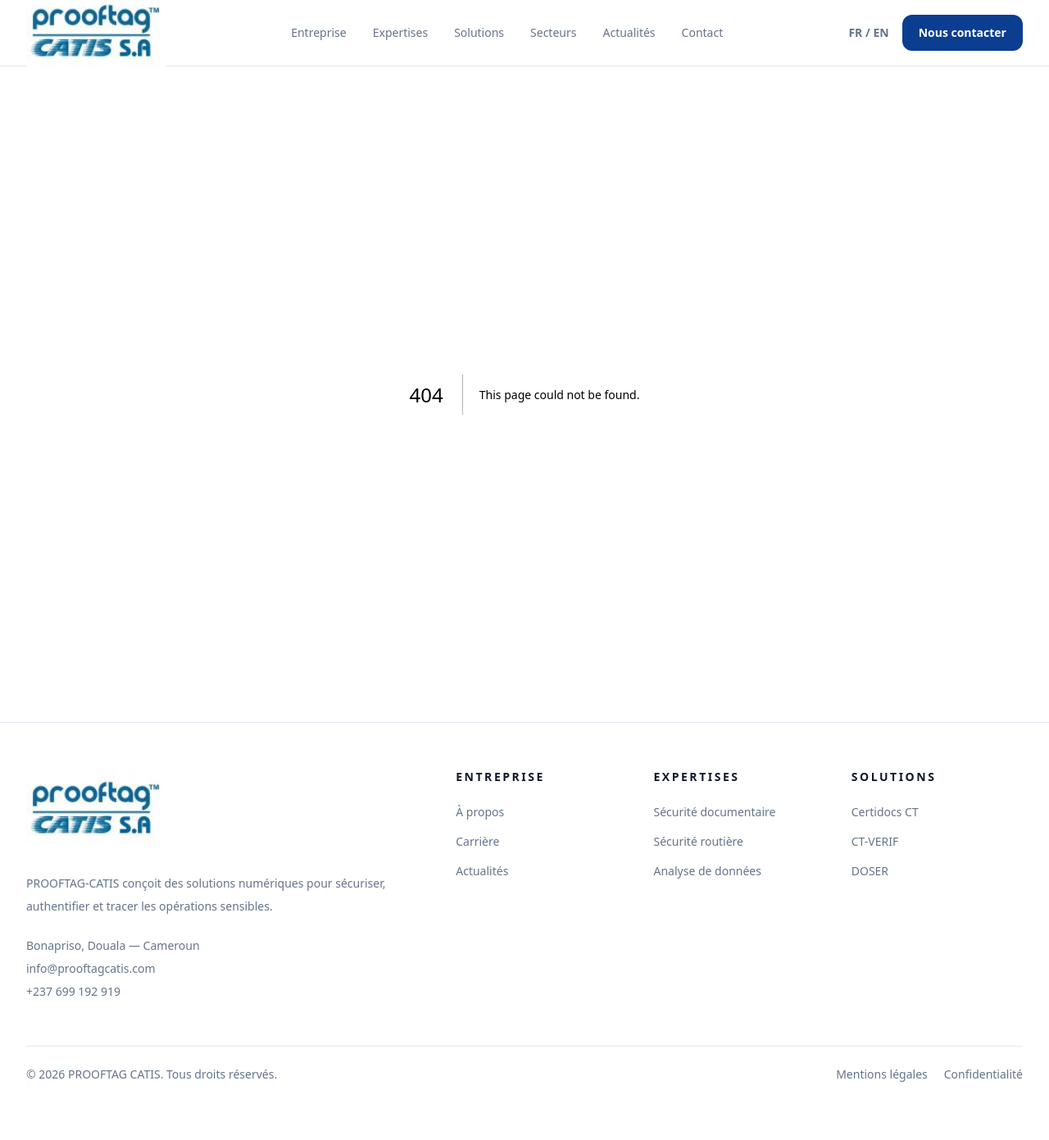
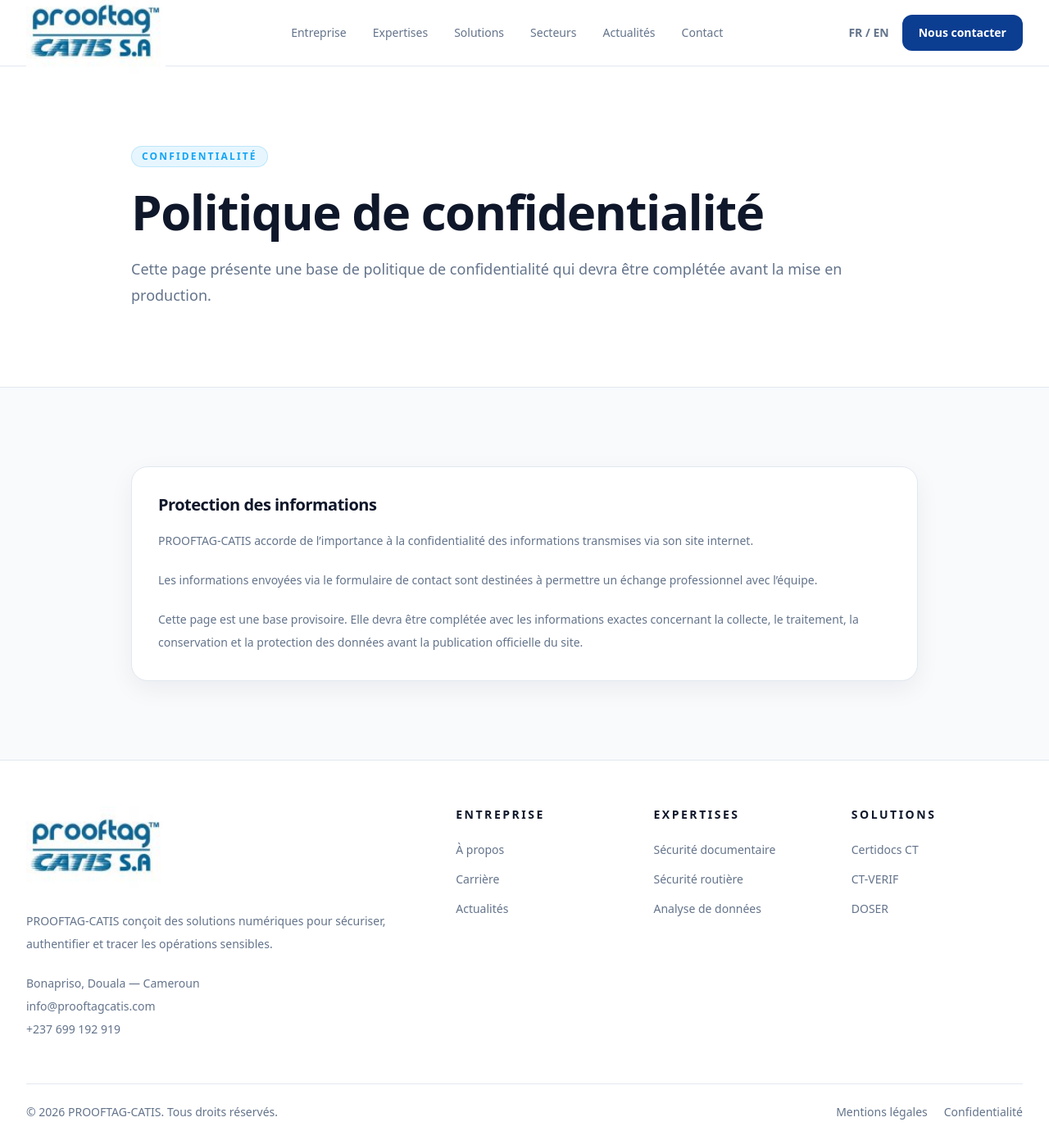
Before and after one commit to LysetteTchoko/prooftag-catis-web, a Next.js app: page /confidentialite in a window 1280 px wide. Before the commit this address had no page. Shown: the whole page at 82% size. Before the commit the page ends 1345 px from the top, so only its background shows below. Built offline with nearby package versions, Linux system fonts and the light colour scheme.

Commit message:
feat: add secondary footer pages

```diff
--- /dev/null
+++ b/src/app/carriere/page.tsx
@@ -0,0 +1,11 @@
+import { PagePlaceholder } from "@/components/shared/page-placeholder";
+
+export default function CarrierePage() {
+  return (
+    <PagePlaceholder
+      eyebrow="Carrière"
+      title="Rejoindre PROOFTAG-CATIS"
+      description="Découvrez prochainement les opportunités de collaboration et les profils recherchés pour accompagner le développement des solutions PROOFTAG-CATIS."
+    />
+  );
+}
--- /dev/null
+++ b/src/app/confidentialite/page.tsx
@@ -0,0 +1,53 @@
+import { Container } from "@/components/layout/container";
+import { Section } from "@/components/layout/section";
+import { PageHeader } from "@/components/shared/page-header";
+import {
+  Card,
+  CardContent,
+  CardHeader,
+  CardTitle,
+} from "@/components/ui/card";
+import { company } from "@/constants/company";
+
+export default function ConfidentialitePage() {
+  return (
+    <main className="min-h-screen bg-background">
+      <PageHeader
+        eyebrow="Confidentialité"
+        title="Politique de confidentialité"
+        description="Cette page présente une base de politique de confidentialité qui devra être complétée avant la mise en production."
+      />
+
+      <Section spacing="md">
+        <Container size="md">
+          <Card padding="lg">
+            <CardHeader>
+              <CardTitle>Protection des informations</CardTitle>
+            </CardHeader>
+
+            <CardContent>
+              <div className="space-y-5 text-sm leading-7 text-muted">
+                <p>
+                  {company.name} accorde de l’importance à la confidentialité
+                  des informations transmises via son site internet.
+                </p>
+
+                <p>
+                  Les informations envoyées via le formulaire de contact sont
+                  destinées à permettre un échange professionnel avec l’équipe.
+                </p>
+
+                <p>
+                  Cette page est une base provisoire. Elle devra être complétée
+                  avec les informations exactes concernant la collecte, le
+                  traitement, la conservation et la protection des données avant
+                  la publication officielle du site.
+                </p>
+              </div>
+            </CardContent>
+          </Card>
+        </Container>
+      </Section>
+    </main>
+  );
+}
--- /dev/null
+++ b/src/app/mentions-legales/page.tsx
@@ -0,0 +1,62 @@
+import { Container } from "@/components/layout/container";
+import { Section } from "@/components/layout/section";
+import { PageHeader } from "@/components/shared/page-header";
+import {
+  Card,
+  CardContent,
+  CardHeader,
+  CardTitle,
+} from "@/components/ui/card";
+import { company } from "@/constants/company";
+
+export default function MentionsLegalesPage() {
+  return (
+    <main className="min-h-screen bg-background">
+      <PageHeader
+        eyebrow="Informations légales"
+        title="Mentions légales"
+        description="Cette page regroupe les informations légales de base du site. Son contenu devra être vérifié avant la mise en production."
+      />
+
+      <Section spacing="md">
+        <Container size="md">
+          <Card padding="lg">
+            <CardHeader>
+              <CardTitle>Éditeur du site</CardTitle>
+            </CardHeader>
+
+            <CardContent>
+              <div className="space-y-4 text-sm leading-7 text-muted">
+                <p>
+                  <strong className="text-foreground">Nom :</strong>{" "}
+                  {company.name}
+                </p>
+
+                <p>
+                  <strong className="text-foreground">Adresse :</strong>{" "}
+                  {company.address}
+                </p>
+
+                <p>
+                  <strong className="text-foreground">Email :</strong>{" "}
+                  {company.email}
+                </p>
+
+                <p>
+                  <strong className="text-foreground">Téléphone :</strong>{" "}
+                  {company.phone}
+                </p>
+
+                <p>
+                  Les informations présentées ici sont provisoires et devront
+                  être complétées ou validées avant la publication officielle du
+                  site.
+                </p>
+              </div>
+            </CardContent>
+          </Card>
+        </Container>
+      </Section>
+    </main>
+  );
+}
--- a/src/components/layout/footer.tsx
+++ b/src/components/layout/footer.tsx
@@ -2,6 +2,7 @@
 import Link from "next/link";
 
 import { Container } from "@/components/layout/container";
+import { company } from "@/constants/company";
 import { footerNavigation } from "@/constants/navigation";
 
 export function Footer() {
@@ -13,7 +14,7 @@
             <Link href="/" className="inline-flex">
               <Image
                 src="/images/brand/prooftag-catis-logo.png"
-                alt="PROOFTAG CATIS"
+                alt={company.name}
                 width={180}
                 height={52}
                 className="h-auto w-[170px]"
@@ -21,14 +22,13 @@
             </Link>
 
             <p className="mt-5 max-w-md text-sm leading-7 text-muted">
-              PROOFTAG-CATIS conçoit des solutions numériques pour sécuriser,
-              authentifier et tracer les opérations sensibles.
+              {company.description}
             </p>
 
             <div className="mt-6 space-y-2 text-sm text-muted">
-              <p>Bonapriso, Douala — Cameroun</p>
-              <p>info@prooftagcatis.com</p>
-              <p>+237 699 192 919</p>
+              <p>{company.address}</p>
+              <p>{company.email}</p>
+              <p>{company.phone}</p>
             </div>
           </div>
 
@@ -52,7 +52,7 @@
 
         <div className="flex flex-col gap-4 border-t border-border py-6 text-sm text-muted md:flex-row md:items-center md:justify-between">
           <p>
-            © {new Date().getFullYear()} PROOFTAG CATIS. Tous droits réservés.
+            © {new Date().getFullYear()} {company.name}. Tous droits réservés.
           </p>
 
           <div className="flex gap-5">
--- a/src/constants/company.ts
+++ b/src/constants/company.ts
@@ -1,7 +1,7 @@
 export const company = {
-  name: "PROOFTAG CATIS",
+  name: "PROOFTAG-CATIS",
   description:
-    "PROOFTAG CATIS conçoit des solutions numériques pour sécuriser, authentifier et tracer les opérations sensibles.",
+    "PROOFTAG-CATIS conçoit des solutions numériques pour sécuriser, authentifier et tracer les opérations sensibles.",
   address: "Bonapriso, Douala — Cameroun",
   email: "info@prooftagcatis.com",
   phone: "+237 699 192 919",
```
